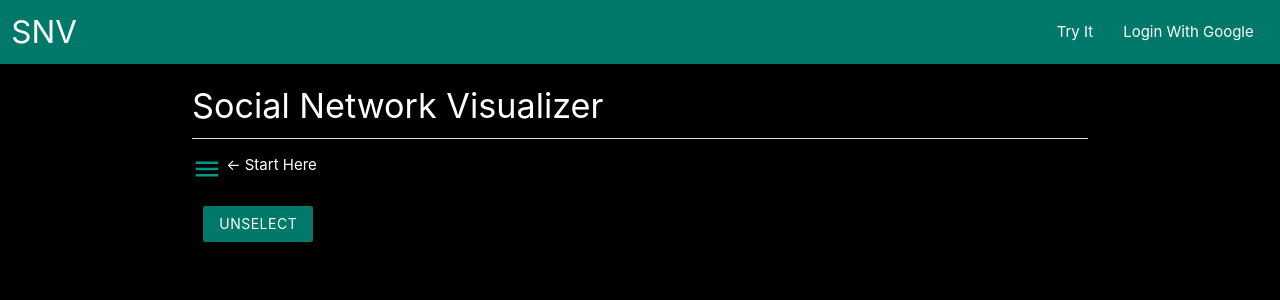
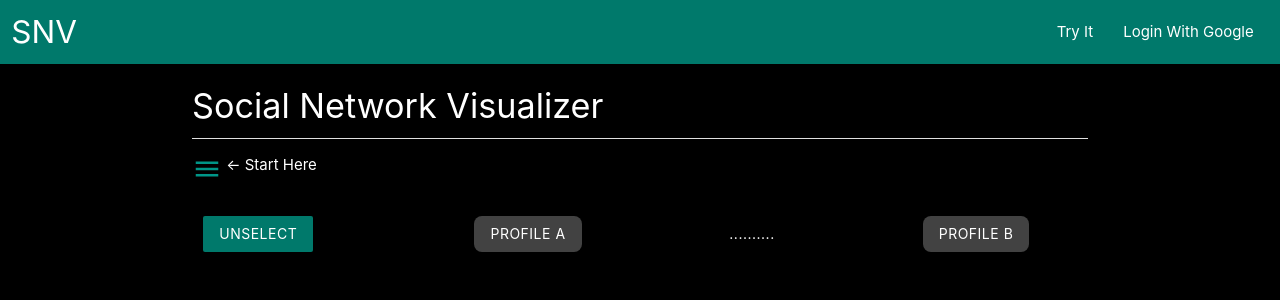
Before and after one commit to htinlinnag1993/social-network-visualizer, a React (Create React App) app in the folder client/: page /demo in a window 1280 px wide. Shown: the top 300 px of the page. Built offline with nearby package versions, Linux system fonts and the light colour scheme; no server answers.

Commit message:
Added a mockup for sp direction showing at the top. Also Fixed clearing profile search bar feature

```diff
--- a/client/src/components/RandomSN.js
+++ b/client/src/components/RandomSN.js
@@ -37,10 +37,15 @@ class RandomSN extends Component {
         this.handleProfileBChange = this.handleProfileBChange.bind(this);
 
         /** variables for d3 visualization */
-        var c10, tooltip, tooltipAboveGraph,
-            svgContainer, svgElement, borderPath, mainG, force,
-            link, spLink, node, spCircle, arrowHeads, edgepaths,
-            profileName, circle, profileImage, profileNames;
+        var c10, tooltip,
+            // tooltipAboveGraph,
+            svgContainer, svgElement,
+            // borderPath,
+            mainG, force,
+            link, spLink, node, spCircle,
+            // arrowHeads, edgepaths,
+            profileName, circle, profileImage, profileNames,
+            spDirectionSVG, spDirectionRects, spDirectionLinks, spDirectionArrowHeads;
         var linkedByIndex;
         var graph;
         var profileSearchBars, profileSearchBarA, profileSearchBarB;
@@ -573,6 +578,68 @@ class RandomSN extends Component {
                             .style("stroke-width", 7);
 
 
+        // var nodes4SPDirection = [];
+        // var count = 0;
+        // that.state.nodes.forEach((d) => {
+        //     if (arr.includes(d.id)) {
+        //         count++;
+        //         d.x = (400/4) + (count * 40);
+        //         nodes4SPDirection.push(d);
+        //     }
+        // });
+        // // Source node position of the link must account for radius of the circle
+        // const linkSource = {
+        //     x: nodes4SPDirection[0].x + nodes4SPDirection[0].r,
+        //     y: nodes4SPDirection[0].y
+        // };
+
+        // // Target node position of the link must account for radius + arrow width
+        // const linkTarget = {
+        //     x: nodes4SPDirection[1].x - nodes4SPDirection[0].r - 20,
+        //     y: nodes4SPDirection[1].y
+        // };
+        // // Define a horizontal link from the first circle to the second
+        // const links = d3.linkHorizontal()
+        //                 .x(d => d.x)
+        //                 .y(d => d.y)({
+        //                     source: linkSource,
+        //                     target: linkTarget
+        //                 });
+
+        // that.spDirectionSVG = d3.select("#sp-direction-container")
+        //                         .append('svg')
+        //                         .attr('viewBox', [0, 0, 400, 200]);
+        // // Add the arrowhead marker definition to the svg element
+        // that.spDirectionArrowHeads = that.spDirectionSVG.append('defs')
+        //                                 .append('marker')
+        //                                 .attr('id', 'arrow')
+        //                                 .attr('viewBox', [0, 0, 20, 20])
+        //                                 .attr('refX', 20/2)
+        //                                 .attr('refY', 20/2)
+        //                                 .attr('markerWidth', 20)
+        //                                 .attr('markerHeight', 20)
+        //                                 .attr('orient', 'auto-start-reverse')
+        //                                 .append('path')
+        //                                 .attr('d', d3.line()([[0, 0], [0, 20], [20, 10]]))
+        //                                 .attr('stroke', 'black');
+        // // Add circles to the svg element
+        // that.spDirectionRects = that.spDirectionSVG.selectAll('circle')
+        //                             .data(nodes4SPDirection)
+        //                             .join('circle')
+        //                             .attr('cx', d => d.x)
+        //                             .attr('cy', 60)
+        //                             .attr('r', 10)
+        //                             .style('fill', 'green');
+        // // Add the link with arrowhead at the end
+        // that.spDirectionLinks = that.spDirectionSVG.append('path')
+        //                             .attr('d', links)
+        //                             .attr('marker-end', 'url(#arrow)')
+        //                             .attr('stroke', 'black')
+        //                             .attr('fill', 'black');
+
+
+
+
         // // that.link.style('opacity', (d) => temp.includes(d.connectionId) ? 1: 0)
         // //         .style('stroke', (d) =>  temp.includes(d.connectionId) ? color("#FF1500") : color("#FFFFFF"));
         // that.link.style('opacity', (d) => {
@@ -591,6 +658,9 @@ class RandomSN extends Component {
             //         return color("#FFFFFF");
             //     }
             // });
+    }
+    resetProfileSearch = () => {
+        if (this.spCircle) this.spCircle.remove();
     }
     resetFromAtoB = e => {
         document.getElementById("autocomplete-input-profile-a").value = "";
@@ -705,7 +775,7 @@ class RandomSN extends Component {
                                                         <label htmlFor="autocomplete-input-profile-a">Search for A</label>
                                                     </div>
                                                     <div className="col s2 m2 l2">
-                                                        <button className="waves-effect waves-light teal darken-2 btn" type="reset"
+                                                        <button className="waves-effect waves-light teal darken-2 btn" onClick={this.resetProfileSearch} type="reset"
                                                             style={{
                                                                 width: "20px",
                                                                 height: "53px",
@@ -724,7 +794,7 @@ class RandomSN extends Component {
                                                         <label htmlFor="autocomplete-input-profile-b">Search for B</label>
                                                     </div>
                                                     <div className="col s2 m2 l2">
-                                                        <button className="waves-effect waves-light teal darken-2 btn" type="reset"
+                                                        <button className="waves-effect waves-light teal darken-2 btn" onClick={this.resetProfileSearch} type="reset"
                                                             style={{
                                                                 width: "20px",
                                                                 height: "53px",
@@ -773,7 +843,7 @@ class RandomSN extends Component {
                         <div className="row">
                             <div className="black col s12 m12 l12" align="center">
                                 <div className="row">
-                                    <div className="col s12 m4 l4">
+                                    <div className="col s12 m3 l3" style={{paddingTop:"10px"}}>
                                         <div id="clear-selection-btn-container">
                                             <button className="waves-effect waves-light teal darken-2 white-text btn left"
                                                 onClick={this.clearSelection}>
@@ -786,9 +856,45 @@ class RandomSN extends Component {
                                                     className="waves-effect waves-light teal darken-2 white-text btn right" /> */}
                                         </div>
                                     </div>
-                                    <div id="tooltip-above-graph-container" className="col s12 m8 l8"></div>
+                                    <div className="col s12 m9 l9" style={{paddingTop:"10px"}}>
+                                        {/* <div id="sp-direction-container" className="white"> */}
+                                        <div id="sp-direction-container">
+                                            <div  className="row" id="sp-direction-placeholder">
+                                                <div className="col s4 m4 l4">
+                                                    <button className="grey darken-3 white-text btn"
+                                                        style={{
+                                                            borderRadius: "8px",
+                                                            width: "auto",
+                                                            height: "auto"
+                                                        }}>
+                                                            Profile A
+                                                    </button>
+                                                </div>
+                                                <div className="col s4 m4 l4">
+                                                    <button className="black white-text btn"
+                                                        style={{
+                                                            borderRadius: "8px",
+                                                            width: "auto",
+                                                            height: "auto"
+                                                        }}>
+                                                            ..........
+                                                    </button>
+                                                </div>
+                                                <div className="col s4 m4 l4">
+                                                    <button className="grey darken-3 white-text btn"
+                                                        style={{
+                                                            borderRadius: "8px",
+                                                            width: "auto",
+                                                            height: "auto"
+                                                        }}>
+                                                            Profile B
+                                                    </button>
+                                                </div>
+                                            </div>
+                                        </div>
+                                    </div>
+                                    {/* <div id="tooltip-above-graph-container" className="col s12 m8 l8"></div> */}
                                 </div>
-
                                 <div id="svg-container"></div>
                             </div>
                             {/* <div id={'#' + this.props.id}></div> */}
```
Also changed, not shown: 1 other file (tests, documents, lock files or other folders).
